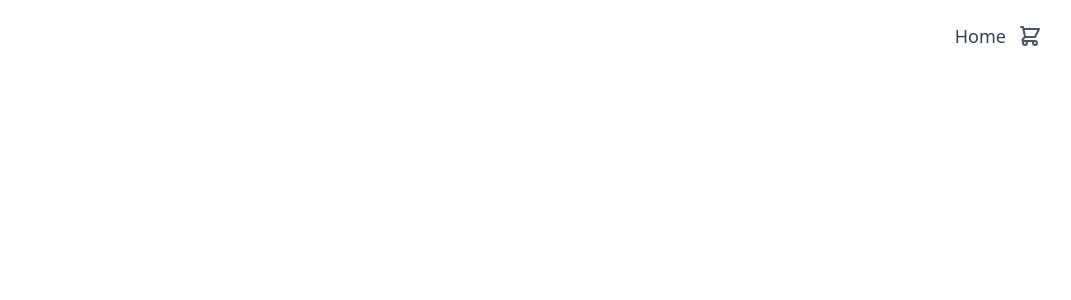
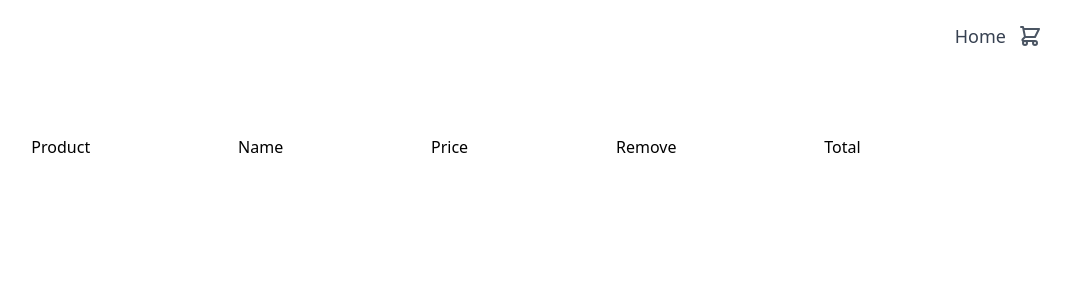
Before and after one commit to codeddave/ecom, a React (Create React App) app: page /checkout in a window 1280 px wide. Shown: the top 300 px of the page, without its empty margins (206-1277 px from the left). Built offline with nearby package versions, Linux system fonts and the light colour scheme.

Commit message:
built checkout page

```diff
--- a/src/App.js
+++ b/src/App.js
@@ -5,6 +5,7 @@ import Products from "./components/Products/Products";
 import Card from "./components/Card/Card";
 import { useContext } from "react";
 import { ProductContext } from "./context/cartContext";
+import Checkout from "./components/Checkout/Checkout";
 
 function App() {
   const prod = useContext(ProductContext);
@@ -16,6 +17,7 @@ function App() {
         <Switch>
           <Route exact path="/" component={Products} />
           <Route exact path="/card" component={Card} />
+          <Route exact path="/checkout" component={Checkout} />
         </Switch>
       </Router>
     </>
--- /dev/null
+++ b/src/components/Checkout/Checkout.jsx
@@ -0,0 +1,24 @@
+import React, { useContext } from "react";
+import { ProductContext } from "../../context/cartContext";
+import CheckoutItem from "./CheckoutItem";
+
+function Checkout() {
+  const { cart, cartTotal } = useContext(ProductContext);
+
+  return (
+    <div className="flex flex-col items-center justify-center w-2/3  mx-auto pt-20">
+      <div className="flex w-full justify-between items-center md:pl-6">
+        <div>Product</div>
+        <div>Name</div>
+        <div>Price</div>
+        <div>Remove</div>
+        <div>Total</div>
+      </div>
+      {cart.map((cartItem) => (
+        <CheckoutItem cartItem={cartItem} />
+      ))}
+    </div>
+  );
+}
+
+export default Checkout;
--- /dev/null
+++ b/src/components/Checkout/CheckoutItem.jsx
@@ -0,0 +1,22 @@
+import React from "react";
+
+function CheckoutItem({ cartItem: { price, name, image, total, count } }) {
+  return (
+    <div className="flex w-full justify-between items-center pt-3 border-b text-sm md:text-base text-gray-700">
+      <div className="w-1/12">
+        <img
+          className=" w-16 h-16 md:w-24 md:h-32 object-cover"
+          src={image}
+          alt=""
+        />
+      </div>
+      <p classname="w-1/5 ">{name}</p>
+      <p classname="w-1/5">
+        {count} x ${price}
+      </p>
+      <p classname="w-1/5">Remove</p>
+      <p classname="w-1/5">${total}</p>
+    </div>
+  );
+}
+export default CheckoutItem;
--- a/src/components/Header/Header.jsx
+++ b/src/components/Header/Header.jsx
@@ -8,7 +8,7 @@ function Header() {
   return (
     <div className="flex justify-end pt-4 pr-8 relative">
       <ul className="flex text-lg text-gray-700 items-center">
-        <Link>
+        <Link to="/">
           <li className="pr-3">Home </li>
         </Link>
         <li>
@@ -39,9 +39,9 @@ function Header() {
           {cart.length ? (
             <>
               {cart.map((cartItem) => (
-                <div className="pt-2 flex justify-between">
+                <div className="pt-2 flex justify-between text-sm">
                   <img
-                    className="w-20 h-20 object-cover"
+                    className="w-16 h-16 object-cover"
                     src={cartItem.image}
                     alt="product"
                   />
@@ -53,7 +53,7 @@ function Header() {
                 </div>
               ))}
               <div className="pt-2 flex justify-center">
-                <Link to="/cart">
+                <Link to="/checkout">
                   <button className="bg-gray-600 px-4 text-white py-2 hover:bg-white hover:text-black border hover:shadow  hover:border-black">
                     GO TO CHECKOUT
                   </button>
```
Also changed, not shown: 1 other file (tests, documents, lock files or other folders).
